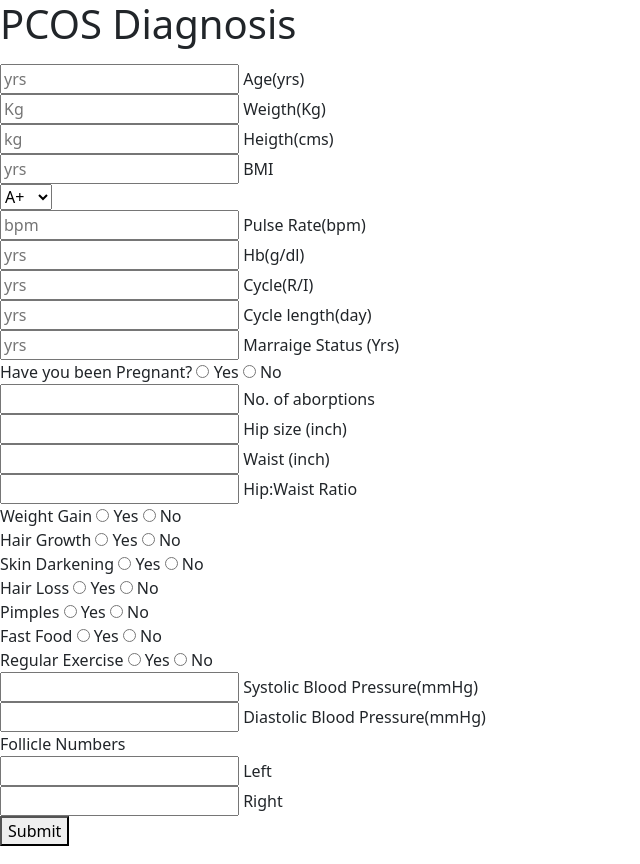
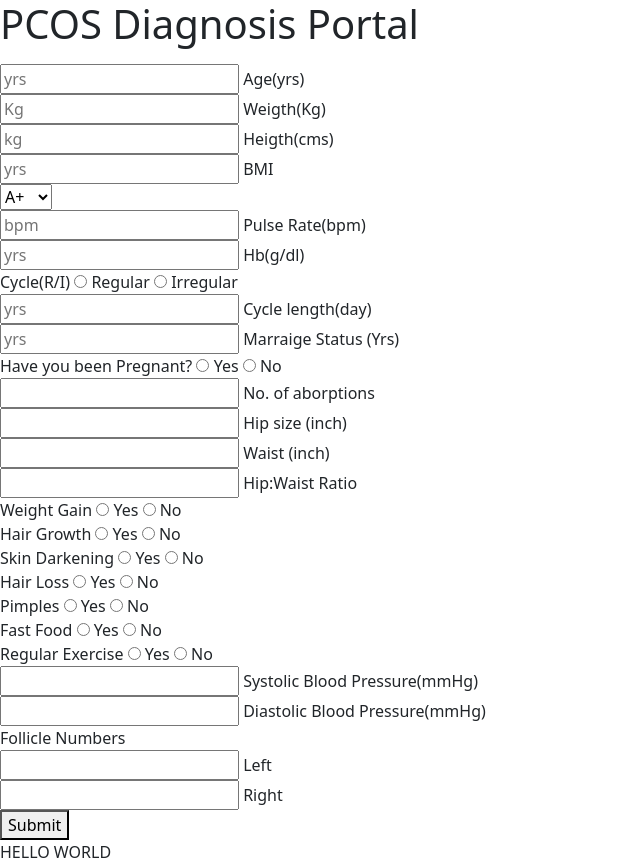
Before and after one commit to Hunt092/PCOSDiagnosis, a Flask app: page / in a window 1280 px wide. Shown: the whole page, without its empty margins (0-640 px from the left). Run offline with Flask 2, Linux system fonts and the light colour scheme; parts of the project's set-up code (start-up, migrations or seed data) failed here and were passed over.

Commit message:
Input Bugs and datatype fixed

```diff
--- a/app.py
+++ b/app.py
@@ -4,7 +4,7 @@ import pickle
 import numpy as np
 
 app = Flask(__name__)
-model = pickle.load(open("bigboymodel.pkl", "rb"))
+model = pickle.load(open("model.pkl", "rb"))
 
 
 def seletect(x):
@@ -25,14 +25,17 @@ def index():
         return render_template("index.html")
     # Get the data from the POST request.
     data = [x for x in request.form.values()]
+    print(request.form)
     numarray = np.array(data).reshape(1, -1)
     # Make prediction using model loaded from disk as per the data.
+    print(numarray)
     answer = model.predict(numarray)
-
-    if answer[0]:
-        output = True
-    else:
-        output = False
+    print(answer)
+    output = answer[0]
+    # if answer[0] == 1.0:
+    #     output = True
+    # else:
+    #     output = False
     return render_template("index.html", output=output)
 
 
--- a/templates/index.html
+++ b/templates/index.html
@@ -22,7 +22,7 @@
 	</head>
 	<body>
 		<header class="header">
-			<h1>PCOS Diagnosis</h1>
+			<h1>PCOS Diagnosis Portal</h1>
 			<nav class="">
 				<ul></ul>
 			</nav>
@@ -44,7 +44,7 @@
 					<div class="form-group">
 						<input
 							required
-							type="number"
+							type="text"
 							name="Weigth"
 							placeholder="Kg"
 							required
@@ -56,7 +56,7 @@
 					<div class="form-group">
 						<input
 							required
-							type="number"
+							type="text"
 							name="Heigth"
 							placeholder="kg"
 							required
@@ -93,12 +93,15 @@
 						<label for="PulseRate">Pulse Rate(bpm)</label>
 					</div>
 					<div class="form-group">
-						<input required type="number" name="Hb" placeholder="yrs" />
+						<input required type="text" name="Hb" placeholder="yrs" />
 						<label for="Hb">Hb(g/dl)</label>
 					</div>
 					<div class="form-group">
-						<input required type="number" name="Cycle" placeholder="yrs" />
 						<label for="Cycle">Cycle(R/I)</label>
+						<input required type="radio" name="Cycle" id="Cycler" value="2" />
+						<label for="Cycler">Regular</label>
+						<input required type="radio" name="Cycle" id="Cyclei" value="4" />
+						<label for="cyclei">Irregular</label>
 					</div>
 					<div class="form-group">
 						<input
@@ -319,8 +322,10 @@
 					</div>
 					<button>Submit</button>
 				</form>
-				{%endif%}
 			</div>
+			{%endif%}
+
+			<div class="infographics">HELLO WORLD</div>
 		</main>
 		<script>
 			const uunchidiv = document.getElementById("uunchi");
@@ -329,8 +334,10 @@
 			function calIBM() {
 				let vajan = vajandiv.value ? vajandiv.value : 0;
 				let uunchi = uunchidiv.value ? uunchidiv.value : 0;
+				uunchi = uunchi / 100;
+				uuchisquar = uunchi ** 2;
 				if (uunchi !== 0 && vajan !== 0) {
-					bmi = vajan / uunchi ** 2;
+					bmi = vajan / uuchisquar;
 					ibm.value = bmi;
 				}
 			}
```
